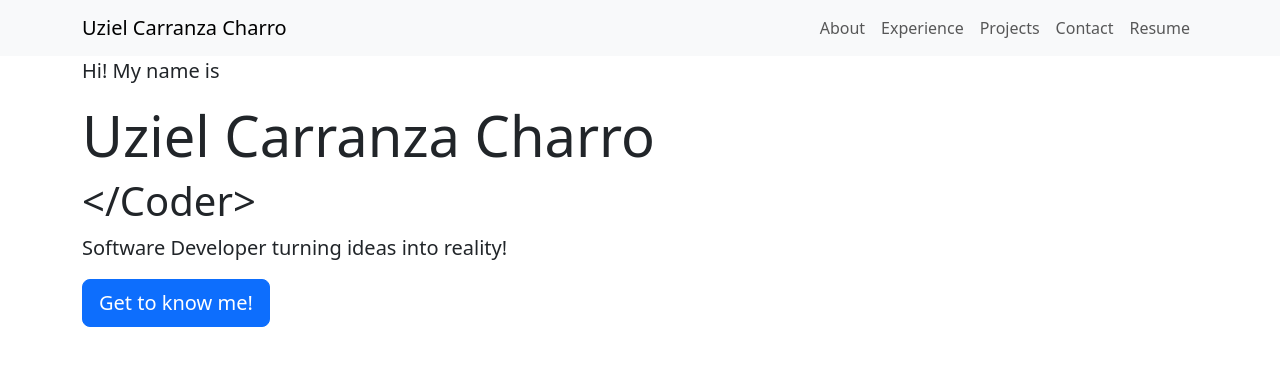
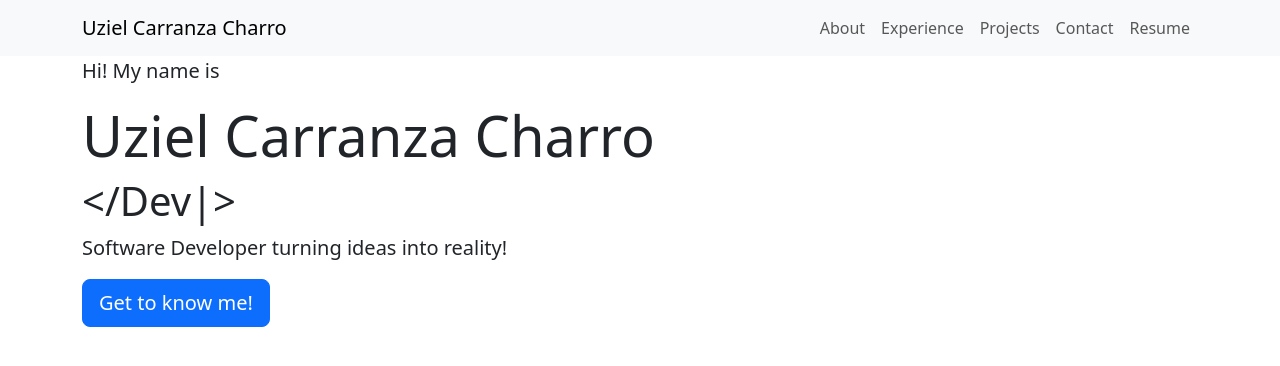
Before and after one commit to UzielCarranza/developeando, a React (Create React App) app: page / in a window 1280 px wide. Shown: the top 366 px of the page. Built offline with nearby package versions, Linux system fonts and the light colour scheme.

Commit message:
adds the structure of the hero section

```diff
--- a/src/components/Header.js
+++ b/src/components/Header.js
@@ -1,15 +1,19 @@
-import React from 'react';
+import React, {useEffect} from 'react';
 import { Container, Row, Col, Button } from 'react-bootstrap';
+import {typeWriter} from "../utils/type-writer";
+
+export const CallToAction = () => {
 
 
-export const CallToAction = () => {
-    //needs to render different words inside  coder tag, words need to be related to what I do
+    useEffect(() => {
+        typeWriter( ["Coder", "Developer", "Engineer", "Programmer"], "type-writer").then(r => {console.log(r)}).catch((error) => console.log(error));
+    }, []);
+
     return (
             <Container>
                 <p className="lead">Hi! My name is</p>
                 <h1 className="display-4">Uziel Carranza Charro </h1>
-
-                <h4 className="display-6"> {`</Coder>`} </h4>
+                <h4 className="display-6">{`</`}<span id="type-writer"></span><span id="cursor">|</span>{`>`}  </h4>
                 <p className="lead">  Software Developer turning ideas into reality! </p>
                 <Row>
                     <Col>
```
